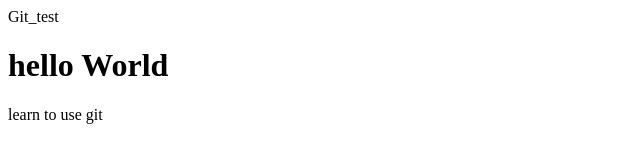
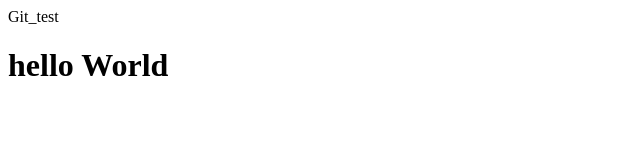
Before and after one commit to kash-webdev21/Learning_Git, a plain HTML site: page index.html in a window 1280 px wide. Shown: the whole page, without its empty margins (0-640 px from the left). Drawn offline with Linux system fonts and the light colour scheme.

Commit message:
Checkout

```diff
--- a/index.html
+++ b/index.html
@@ -11,7 +11,6 @@
 </title>
 <body>
     <h1>hello World</h1>
-    <p> learn to use git</p>
 </body>
 
 </html>
```
